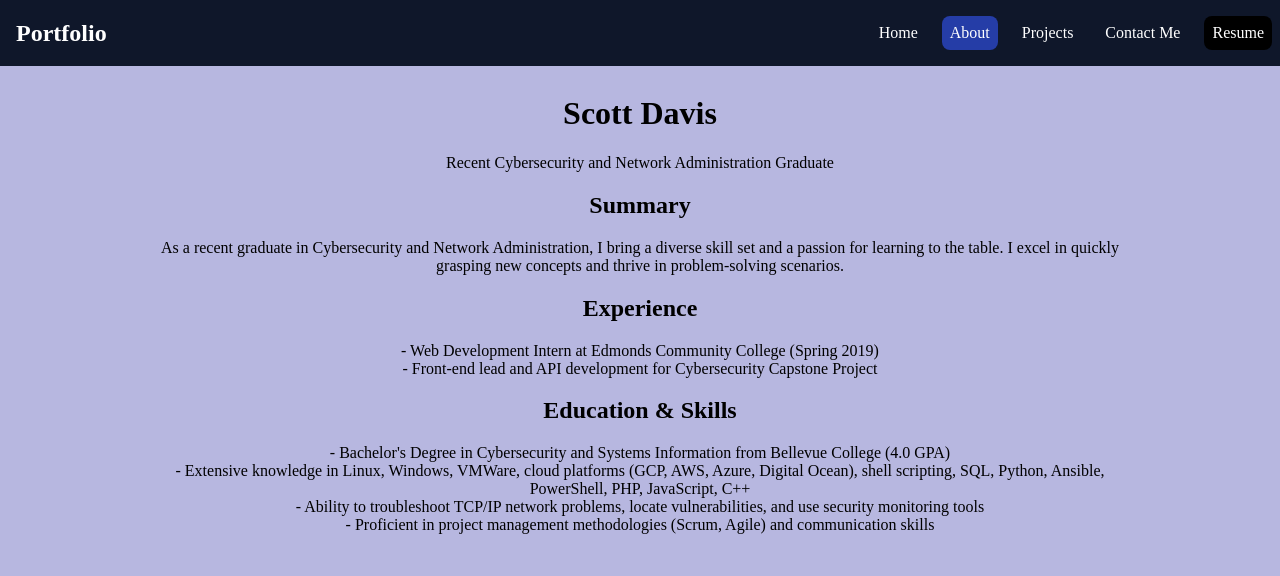
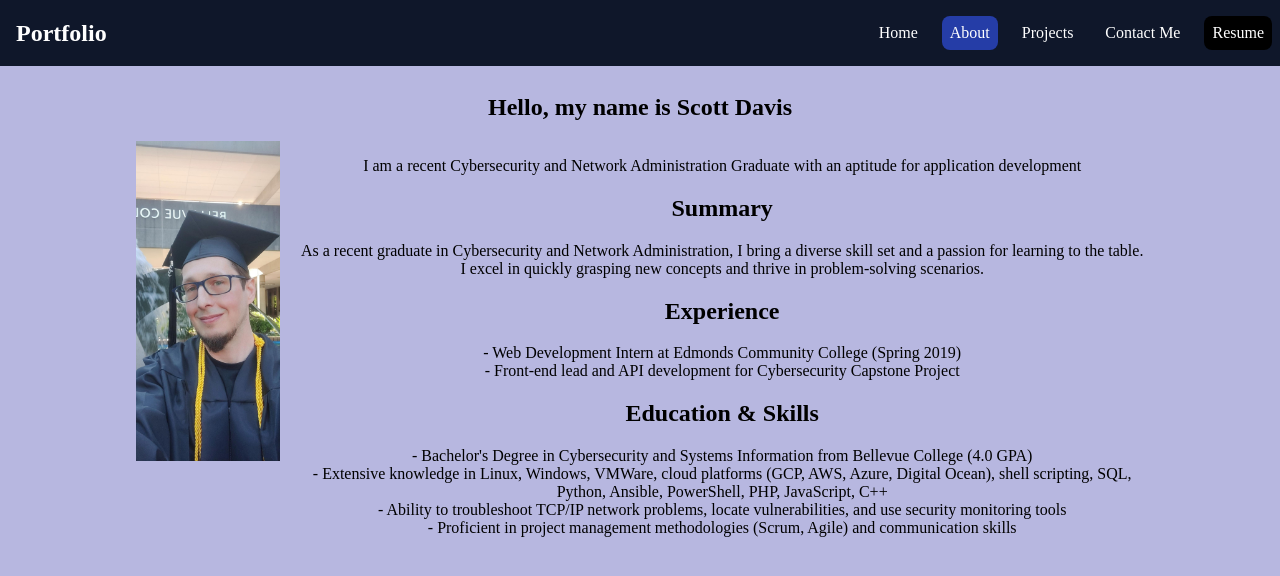
Before and after one commit to pawscanthack/portfolio, a React (Create React App) app: page /about in a window 1280 px wide. Shown: the top 576 px of the page. Built offline with nearby package versions, Linux system fonts and the light colour scheme.

Commit message:
Added about page content and about.css

```diff
--- /dev/null
+++ b/src/css/about.css
@@ -0,0 +1,19 @@
+.about-section-container {
+  display: grid;
+  grid-template-columns: repeat(2, auto);
+  gap: 20px;
+}
+
+.about-section-image {
+  max-height: 40vh;
+}
+
+@media (max-width: 540px) {
+  .about-section-container {
+    display: flex;
+    flex-direction: column;
+  }
+  .about-section-image {
+    align-self: center;
+  }
+}
--- a/src/pages/About.jsx
+++ b/src/pages/About.jsx
@@ -1,43 +1,60 @@
+import "../css/about.css";
+
 export const About = () => {
   return (
-    <div className="about-page">
-      <div className="about-header">
-        <h1>Scott Davis</h1>
-        <p>Recent Cybersecurity and Network Administration Graduate</p>
+    <section className="about-section">
+      <div className="about-section-heading">
+        <h1>Hello, my name is Scott Davis</h1>
       </div>
-      <div className="summary">
+      <div className="about-section-container">
+        <img
+          src="../images/BC_grad.jpeg"
+          alt="BC grad"
+          className="about-section-image"
+        />
+        <div className="about-content-container">
+          <div className="about-content">
+            <p>
+              I am a recent Cybersecurity and Network Administration Graduate
+              with an aptitude for application development
+            </p>
+          </div>
+          <div className="about-content">
             <h2>Summary</h2>
             <p>
-          As a recent graduate in Cybersecurity and Network Administration, I
-          bring a diverse skill set and a passion for learning to the table. I
-          excel in quickly grasping new concepts and thrive in problem-solving
-          scenarios.
+              As a recent graduate in Cybersecurity and Network Administration,
+              I bring a diverse skill set and a passion for learning to the
+              table. I excel in quickly grasping new concepts and thrive in
+              problem-solving scenarios.
             </p>
           </div>
-      <div className="experience">
+          <div className="about-content">
             <h2>Experience</h2>
             <p>
-          - Web Development Intern at Edmonds Community College (Spring 2019)
-          <br />- Front-end lead and API development for Cybersecurity Capstone
-          Project
+              - Web Development Intern at Edmonds Community College (Spring
+              2019)
+              <br />- Front-end lead and API development for Cybersecurity
+              Capstone Project
             </p>
           </div>
-      <div className="education-skills">
+          <div className="about-content">
             <h2>Education & Skills</h2>
             <p>
               - Bachelor's Degree in Cybersecurity and Systems Information from
               Bellevue College (4.0 GPA)
               <br />
-          - Extensive knowledge in Linux, Windows, VMWare, cloud platforms (GCP,
-          AWS, Azure, Digital Ocean), shell scripting, SQL, Python, Ansible,
-          PowerShell, PHP, JavaScript, C++
+              - Extensive knowledge in Linux, Windows, VMWare, cloud platforms
+              (GCP, AWS, Azure, Digital Ocean), shell scripting, SQL, Python,
+              Ansible, PowerShell, PHP, JavaScript, C++
               <br />
               - Ability to troubleshoot TCP/IP network problems, locate
               vulnerabilities, and use security monitoring tools
-          <br />- Proficient in project management methodologies (Scrum, Agile)
-          and communication skills
+              <br />- Proficient in project management methodologies (Scrum,
+              Agile) and communication skills
             </p>
           </div>
         </div>
+      </div>
+    </section>
   );
 };
```
Lines whose indentation alone changed are shown as unchanged.
